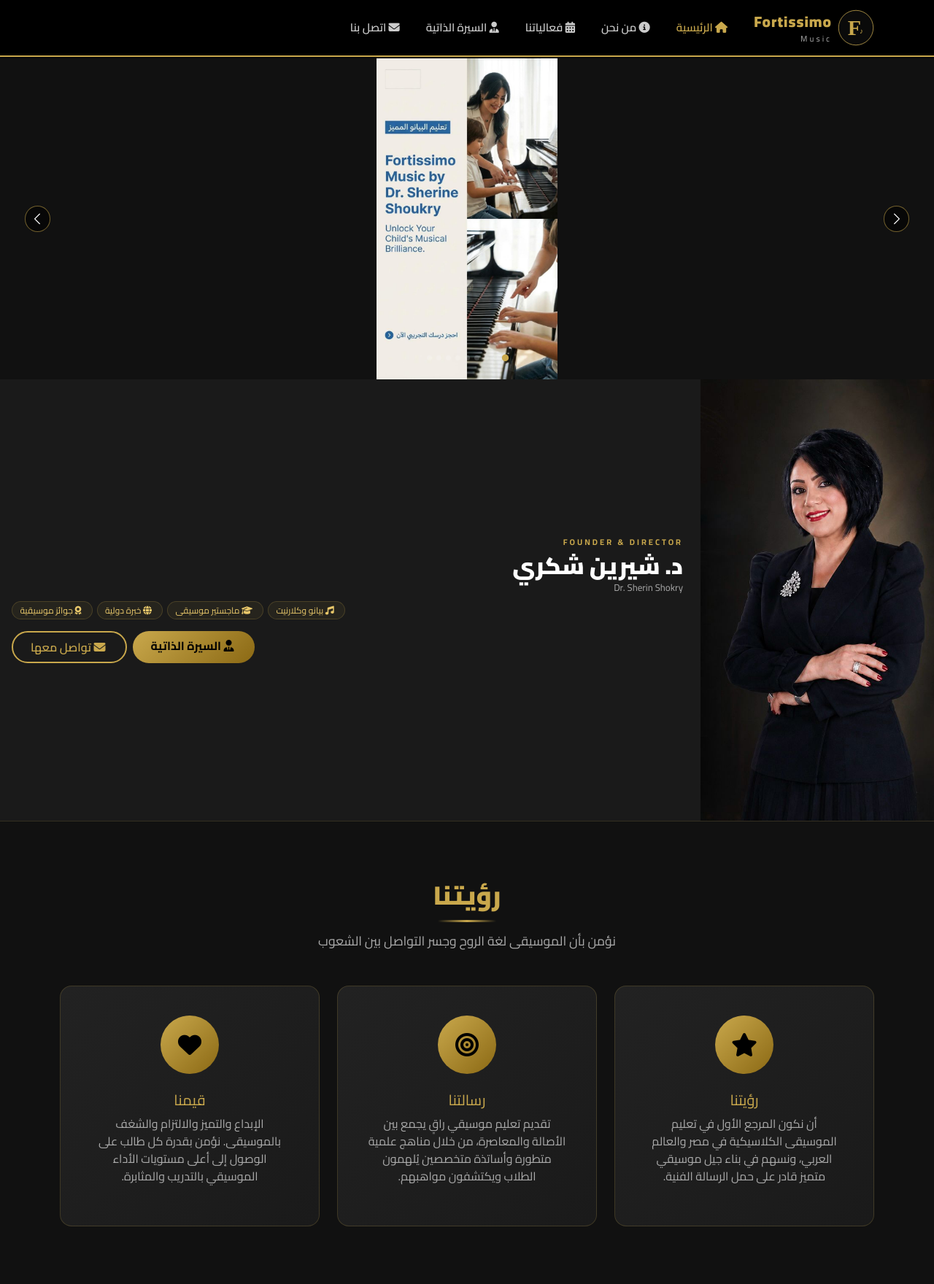
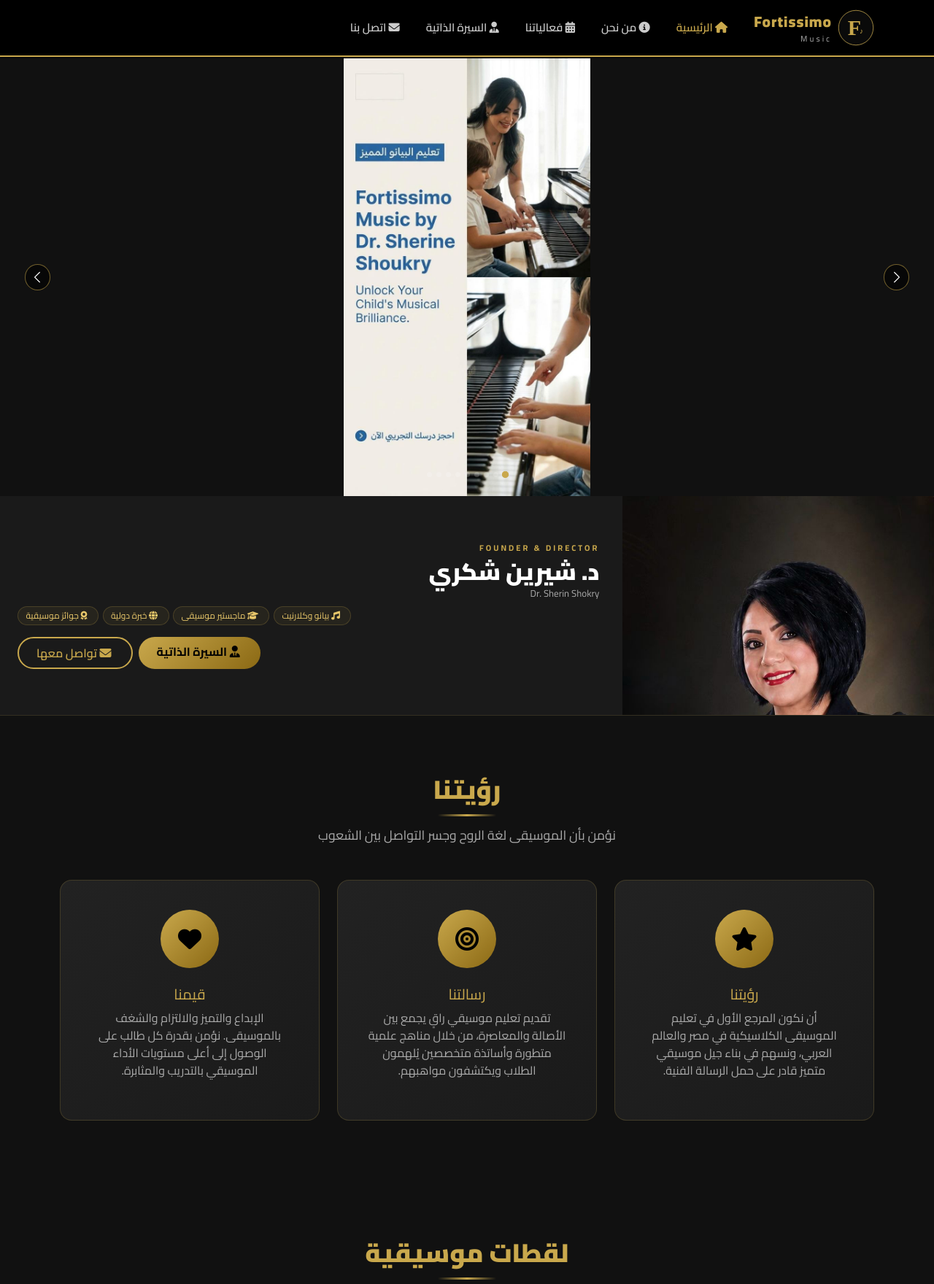
Before and after one commit to mhElessawy/FortissimoMusic, an ASP.NET Core app: page / in a window 1280 px wide. Shown: the top 1760 px of the page at 73% size. Run offline with ASP.NET Core 8, Linux system fonts and the light colour scheme; data comes from the database, SQL or seed files in the repository.

Commit message:
Increase carousel height to 75vh and fix bio section photo
- Carousel height: 55vh → 75vh
- Dr. Sherin photo column wider (col-4 → col-5)
- Photo fills column fully using absolute positioning
- Bio section min-height 300px for consistent layout

Co-Authored-By: Claude Sonnet 4.6 <noreply@anthropic.com>
Claude-Session: https://claude.ai/code/session_013sRFwAj5hVoQ6TQdB8Gws2

```diff
--- a/Views/Home/Index.cshtml
+++ b/Views/Home/Index.cshtml
@@ -41,13 +41,13 @@
     <div class="row g-0 align-items-stretch">
 
         <!-- صورة د. شيرين — يمين في RTL -->
-        <div class="col-4 col-md-3 hero-dr-col">
+        <div class="col-5 col-md-4 hero-dr-col">
             <img src="/images/dr-sherin.jpeg" alt="د. شيرين شكري"
                  class="hero-dr-img" onerror="this.src='/images/logo.svg'" />
         </div>
 
         <!-- الكلام — يسار في RTL -->
-        <div class="col-8 col-md-9 hero-bio-col">
+        <div class="col-7 col-md-8 hero-bio-col">
             <p class="hero-label mb-1">FOUNDER &amp; DIRECTOR</p>
             <h2 class="hero-name">د. شيرين شكري</h2>
             <p class="hero-name-en">Dr. Sherin Shokry</p>
--- a/wwwroot/css/site.css
+++ b/wwwroot/css/site.css
@@ -138,9 +138,9 @@ body {
 
 .hero-gallery-img {
     width: 100%;
-    height: 55vh;
-    min-height: 280px;
-    max-height: 600px;
+    height: 75vh;
+    min-height: 350px;
+    max-height: 750px;
     object-fit: contain;
     object-position: center;
     display: block;
@@ -197,24 +197,28 @@ body {
 .hero-bio-section {
     background: var(--dark-2);
     border-bottom: 1px solid rgba(201,168,76,0.15);
+    min-height: 300px;
 }
 
 .hero-dr-col {
     overflow: hidden;
     background: var(--dark-3);
+    position: relative;
+    min-height: 300px;
 }
 
 .hero-dr-img {
+    position: absolute;
+    inset: 0;
     width: 100%;
     height: 100%;
-    min-height: 220px;
     object-fit: cover;
     object-position: top center;
     display: block;
 }
 
 .hero-bio-col {
-    padding: 2rem 1.5rem 2rem 1rem;
+    padding: 2.5rem 2rem 2.5rem 1.5rem;
     display: flex;
     flex-direction: column;
     justify-content: center;
```
